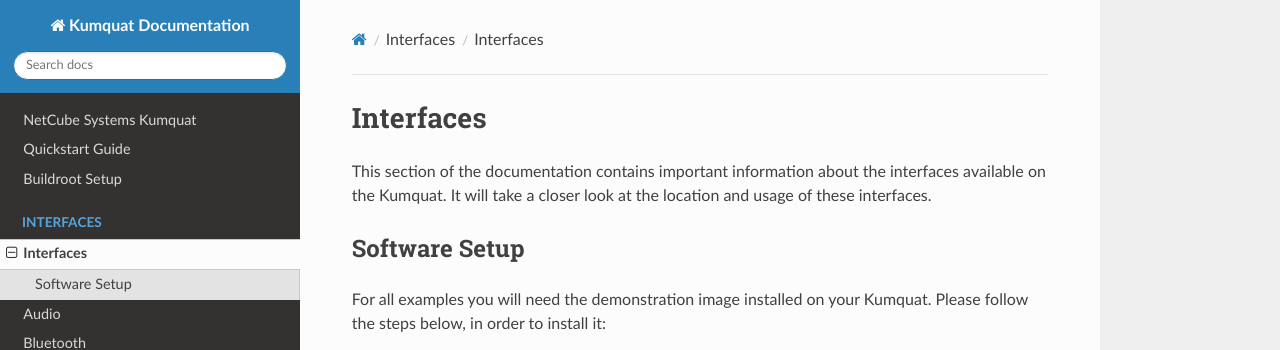
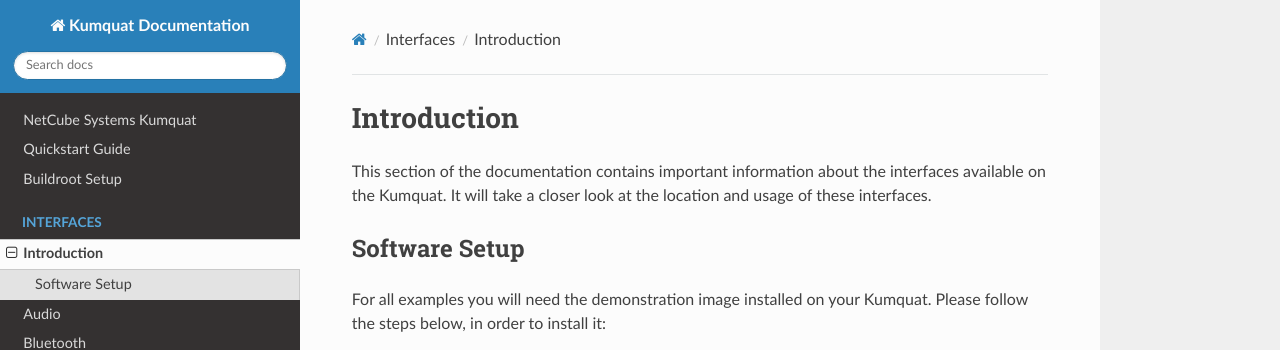
Before and after one commit to NetCube-Systems-Austria/Kumquat-Docs, an MkDocs documentation site: the page built from docs/interfaces/index.md, in a window 1280 px wide. Shown: the top 350 px of the page. Built offline with MkDocs 1.6.1, drawn with Linux system fonts in a browser that asks for light colours; nearby versions of some CDN libraries.

Commit message:
Rename title of interfaces index

```diff
--- a/docs/interfaces/index.md
+++ b/docs/interfaces/index.md
@@ -1,4 +1,4 @@
-# Interfaces
+# Introduction
 
 This section of the documentation contains important information about the interfaces available on the Kumquat. It will take a closer look at the location and usage of these interfaces.
 
```
